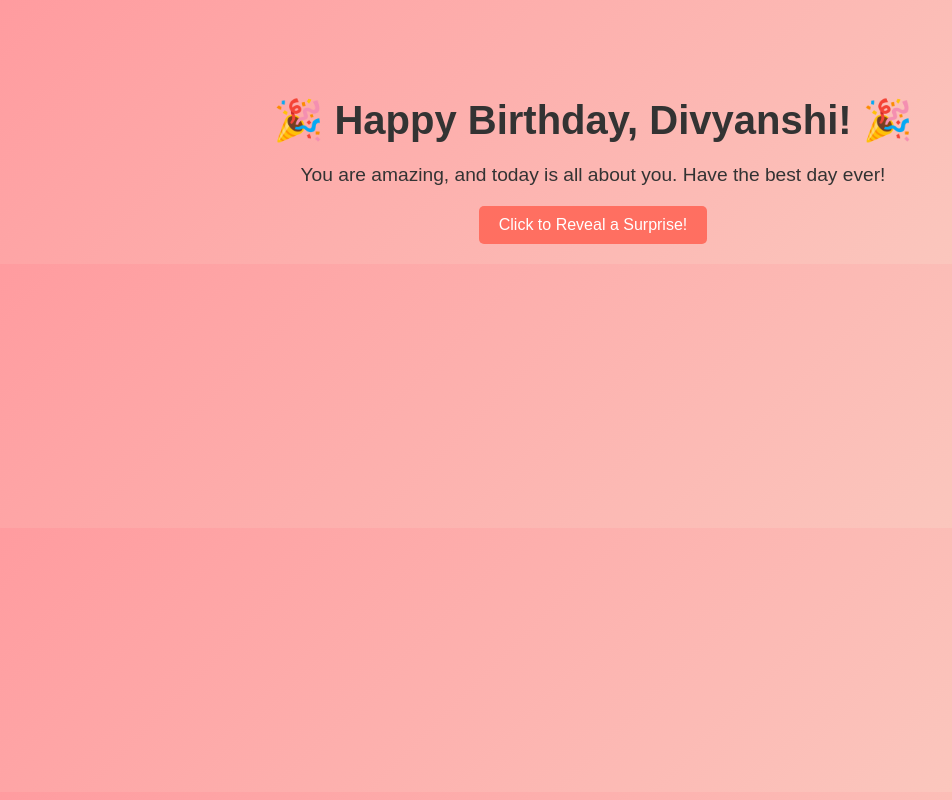
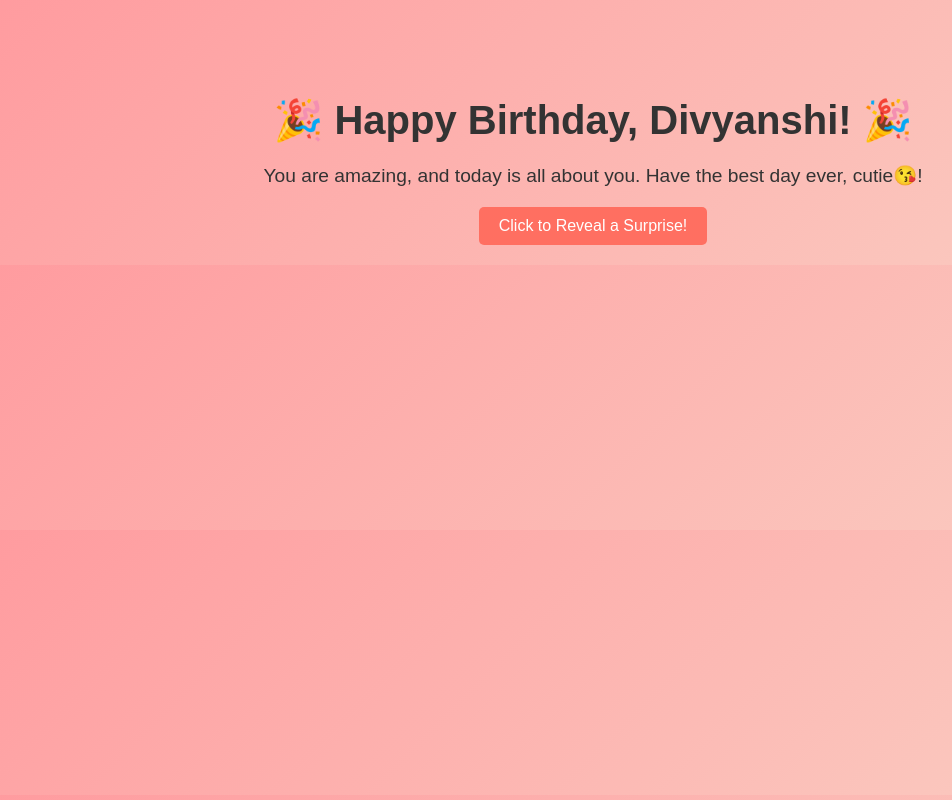
Before and after one commit to rohit-singhs-git/special-person-birthday, a plain HTML site: page index.html in a window 1280 px wide. Shown: the whole page, without its empty margins (47-999 px from the left). Drawn offline with Linux system fonts and the light colour scheme.

Commit message:
initial commit

```diff
--- a/index.html
+++ b/index.html
@@ -11,7 +11,7 @@
 <body>
   <div class="container">
     <h1>🎉 Happy Birthday, Divyanshi! 🎉</h1>
-    <p>You are amazing, and today is all about you. Have the best day ever!</p>
+    <p>You are amazing, and today is all about you. Have the best day ever, cutie😘!</p>
     <button id="revealMessage">Click to Reveal a Surprise!</button>
     <div id="surprise" class="hidden">
       <p>You make the world brighter just by being in it!</p>
```
